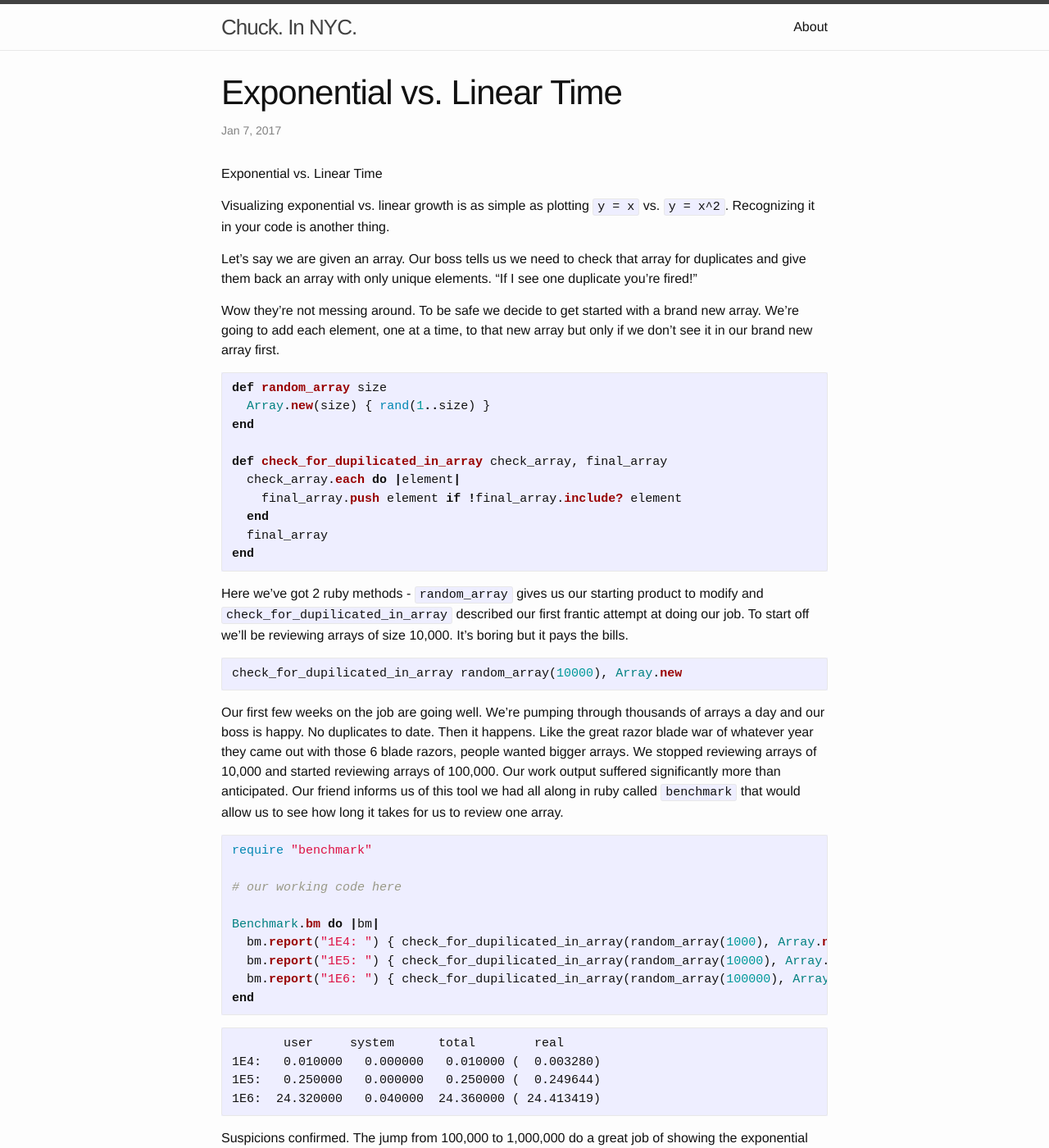
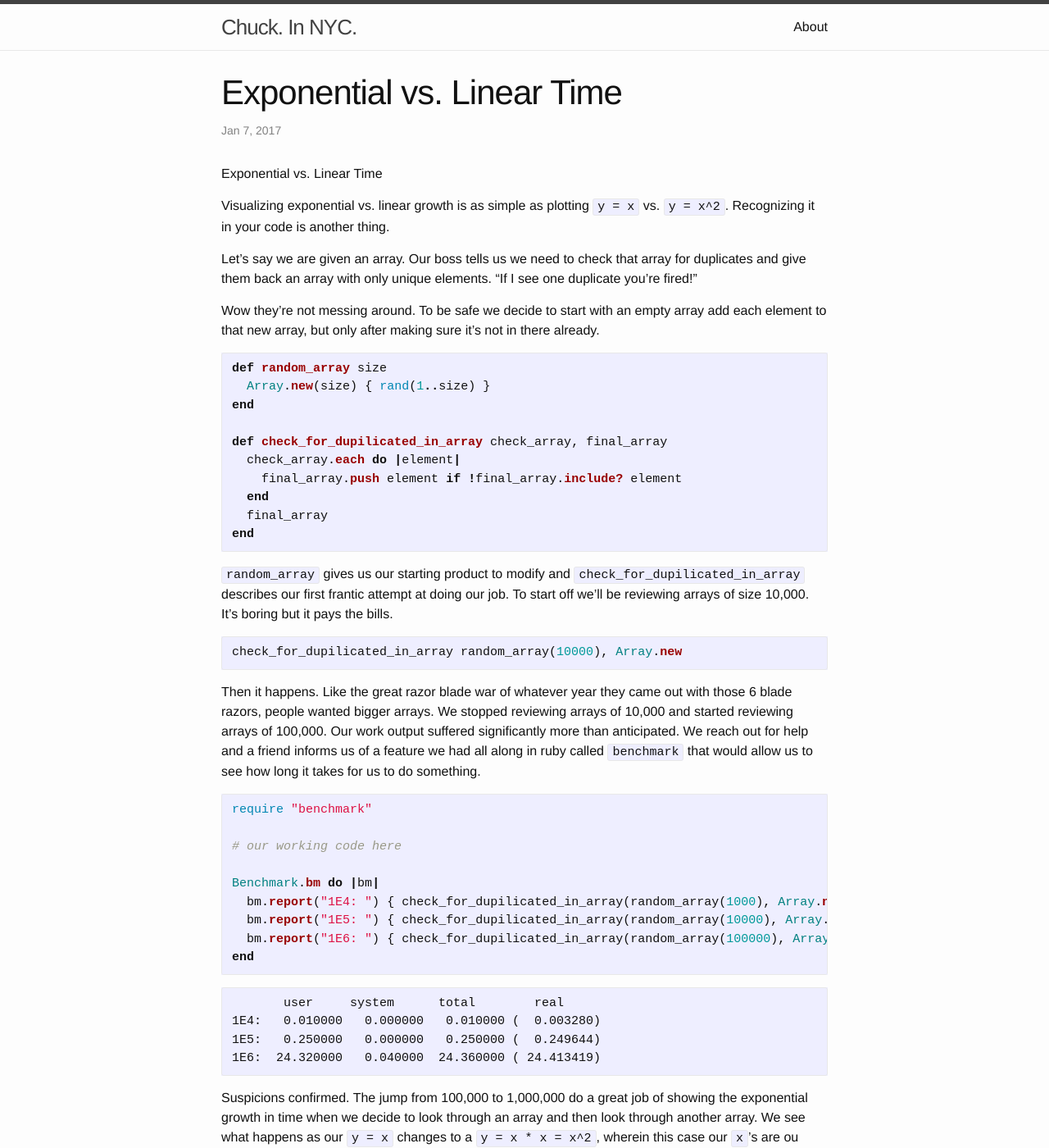
Before and after one commit to dcchuck/dcchuck.github.io, a Jekyll site: the page built from _posts/2017-1-7-exponential-vs-linear-time.markdown, in a window 1280 px wide and 1400 px high. Shown: the whole window at 82% size. Built offline with Jekyll 4.4.1, drawn with Linux system fonts in a browser that asks for light colours; some of the changed text lies outside the part shown.

Commit message:
Edits round 1 - shorten, add conclusion

````diff
--- a/_posts/2017-1-7-exponential-vs-linear-time.markdown
+++ b/_posts/2017-1-7-exponential-vs-linear-time.markdown
@@ -11,7 +11,7 @@ Visualizing exponential vs. linear growth is as simple as plotting `y = x` vs. `
 
 Let's say we are given an array. Our boss tells us we need to check that array for duplicates and give them back an array with only unique elements. "If I see one duplicate you're fired!"
 
-Wow they're not messing around. To be safe we decide to get started with a brand new array. We're going to add each element, one at a time, to that new array but only if we don't see it in our brand new array first.
+Wow they're not messing around. To be safe we decide to start with an empty array add each element to that new array, but only after making sure it's not in there already.
 
 ```ruby
 def random_array size
@@ -26,15 +26,14 @@ def check_for_dupilicated_in_array check_array, final_array
 end
 ```
 
-Here we've got 2 ruby methods - `random_array` gives us our starting product to modify and `check_for_dupilicated_in_array` described our first frantic attempt at doing our job. To start off we'll be reviewing arrays of size 10,000. It's boring but it pays the bills.
+`random_array` gives us our starting product to modify and `check_for_dupilicated_in_array` describes our first frantic attempt at doing our job. To start off we'll be reviewing arrays of size 10,000. It's boring but it pays the bills.
 
 ```ruby
 check_for_dupilicated_in_array random_array(10000), Array.new
 ```
 
-Our first few weeks on the job are going well. We're pumping through thousands of arrays a day and our boss is happy. No duplicates to date.
 Then it happens. Like the great razor blade war of whatever year they came out with those 6 blade razors, people wanted bigger arrays. We stopped reviewing arrays of 10,000 and started reviewing arrays of 100,000. Our work output suffered significantly more than anticipated.
-Our friend informs us of this tool we had all along in ruby called `benchmark` that would allow us to see how long it takes for us to review one array.
+We reach out for help and a friend informs us of a feature we had all along in ruby called `benchmark` that would allow us to see how long it takes for us to do something.
 
 ```ruby
 require "benchmark"
@@ -55,7 +54,8 @@ end
 1E6:  24.320000   0.040000  24.360000 ( 24.413419)
 ```
 
-Suspicions confirmed. The jump from 100,000 to 1,000,000 do a great job of showing the exponential growth in time when we decide to look through an array and then look through another array. Our `y = x` is now `y = x * x = x^2`.
+Suspicions confirmed. The jump from 100,000 to 1,000,000 do a great job of showing the exponential growth in time when we decide to look through an array and then look through another array. We see what happens as our `y = x` changes to a  `y = x * x = x^2`, wherein this case our `x`'s are ou arrays.
+
 Armed with the power to measure our performance, we seek improvements. `Array` * `Array` = problem, so we call our friend who knew about `benchmark`. `"Make a hash."`. Ok. We make our new method and throw a benchmark in there right away.
 
 ```ruby
@@ -81,8 +81,9 @@ end
 1E6:   0.150000   0.000000   0.150000 (  0.156402)
 ```
 
-Rather than looking at an array for each element of the array, this time we're just creating a hash with a key for each element of the array and setting the value to one. This way if we happen to come across the same element more than once, we're just once again setting the key value pair to one again. No matter the size of the array, we'll only have to visit each element once. Linear time. Of course, the time growth isn't quite linear but it's clearly not exponential.
-Of course our boss needs an array! So we ask our friend `Benchmark` for some help again `"What language are you working in? Ruby? Array has uniq!"`.
+Rather than checking an array while stepping through an array, this time we're just creating a hash with a key for each element of the array and setting the value to one. If we come across the same element twice, we will just be once again updating the `key:value` pair to one. Once per element, linear time. Of course, the time growth isn't quite linear but it's clearly not exponential.
+
+We just realized though, our boss needs an array. So we ask our friend `Benchmark` but this time start with our job description and they then tell us about `.uniq`, which comes as part of `Array` in ruby.
 
 ```ruby
 require "benchmark"
@@ -102,3 +103,5 @@ end
 ```
 
 Here we see many of perks of ruby wrapped up into one short post. Ruby is a powerful language with a lot of features right out of the box. Along with those features, measuring our performance is only a require statement away.
+
+Here as we measure the performance of calling `.uniq!` on arrays growing by a factor of 10 we are not disappointed. Our frantic methods are dominated b the years of improvements and fundamentals built into the `Ruby` core.
````
